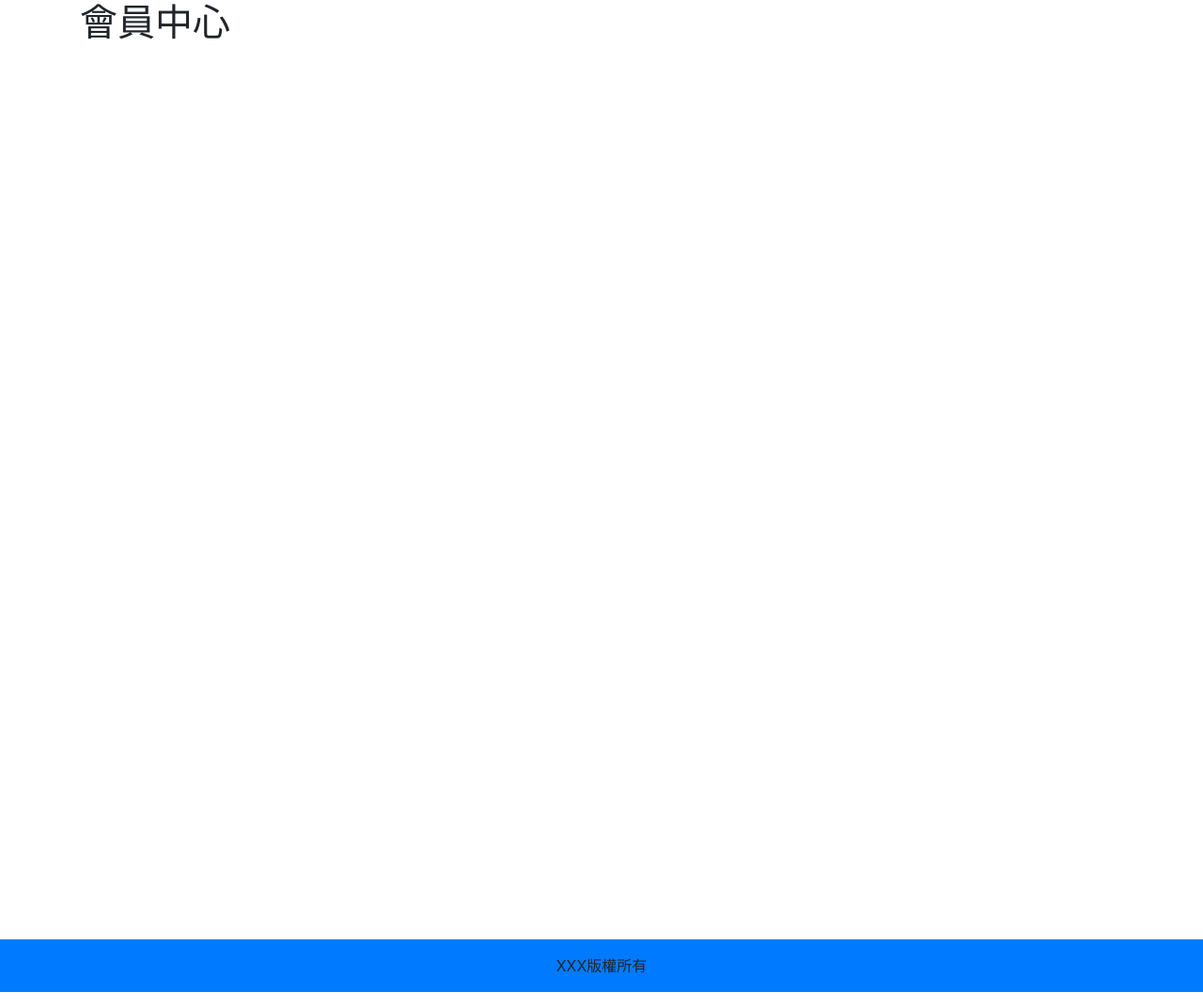
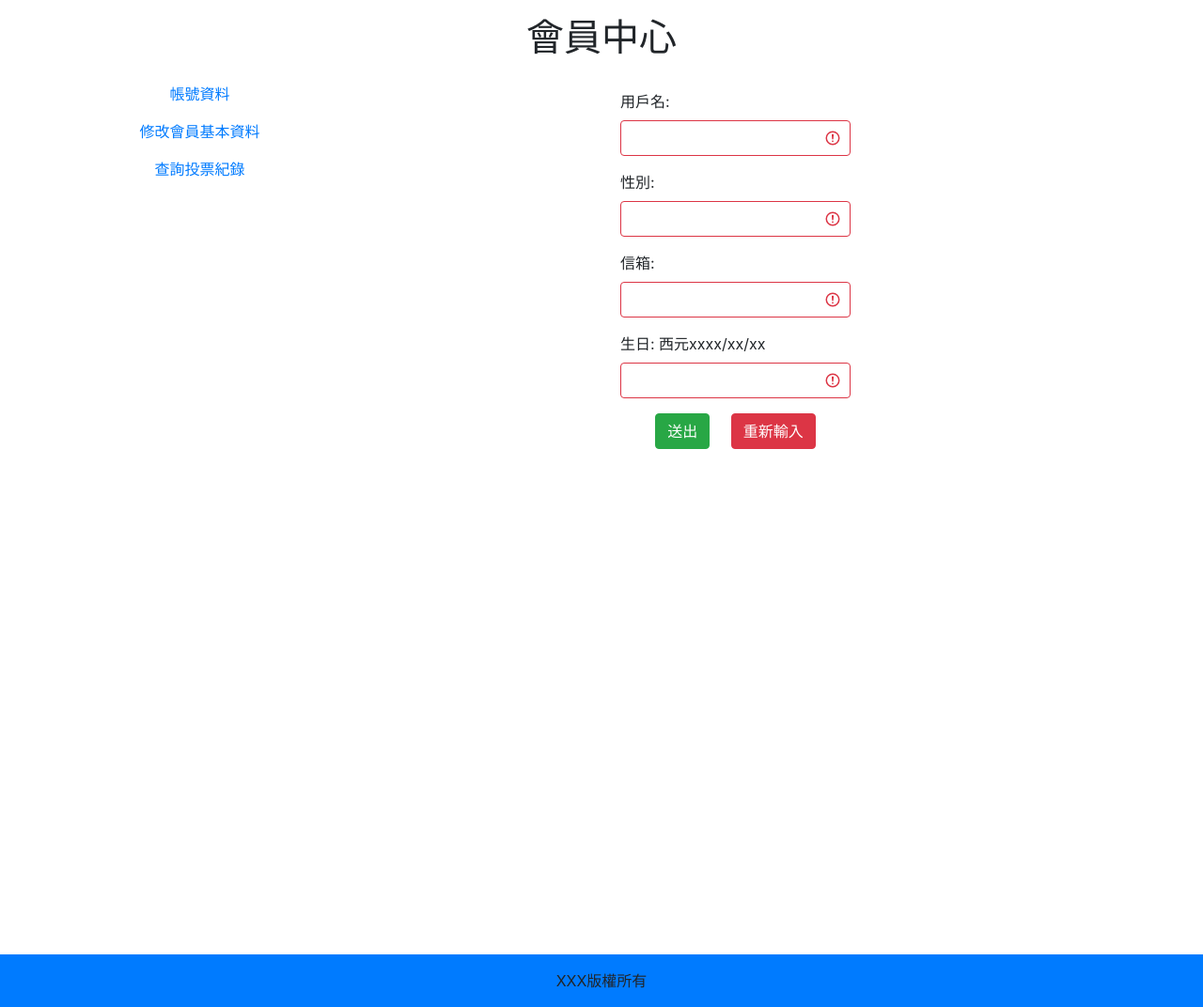
Before and after one commit to phpgogogo/my_vote, a PHP site: page /index.php?do=member in a window 1280 px wide. Shown: the part 56-1128 px from the top of the page at 94% size. Run offline with PHP 8.4, Linux system fonts and the light colour scheme; the visitor is signed in with stand-in values (Sample User, id 1); data comes from the database, SQL or seed files in the repository; data that the repository does not hold is empty.

Commit message:
完成會員基本資料修改功能

```diff
--- a/frontend/member.php
+++ b/frontend/member.php
@@ -1 +1,68 @@
-<h1>會員中心</h1>
+<h1 class="text-center mt-3">會員中心</h1>
+
+<?php
+// 非會員導回首頁
+if (!isset($_SESSION["user"])) {
+    to("../index.php");
+    exit();
+}
+$account = all("users", ["account" => $_SESSION["user"]]);
+// dd($account);
+foreach ($account as $key => $value) {
+    // dd($value);
+}
+
+?>
+
+
+<div class="row mt-3">
+    <div class="col-md-3">
+        <div class="text-center p-2">
+            <a href="">帳號資料</a>
+        </div>
+        <div class="text-center p-2">
+            <a href="">修改會員基本資料</a>
+        </div>
+        <div class="text-center p-2">
+            <a href="">查詢投票紀錄</a>
+        </div>
+    </div>
+    <div class="col-md-9">
+        <form action="./api/edit_member.php" method="post" class="was-validated">
+
+            <div class="form-group text-center mt-3 row col-12 col-md-4 mx-auto">
+                <label for="name">用戶名:</label>
+                <input class="form-control" type="text" name="name" id="name" required value="<?= $value['name']; ?>">
+                <div class="valid-feedback"></div>
+                <!-- <div class="invalid-feedback">Please fill out this field.</div> -->
+            </div>
+
+            <div class="form-group text-center row col-12 col-md-4 mx-auto">
+                <label for="gender">性別:&nbsp;&nbsp;&nbsp;</label>
+                <input class="form-control" type="text" name="gender" id="gender" required value="<?= $value['gender']; ?>">
+                <div class="valid-feedback"></div>
+                <!-- <div class="invalid-feedback">Please fill out this field.</div> -->
+            </div>
+            <div class="form-group text-center row col-12 col-md-4 mx-auto">
+                <label for="email">信箱:&nbsp;&nbsp;&nbsp;</label>
+                <input class="form-control" type="text" name="email" id="email" required value="<?= $value['email']; ?>">
+                <div class="valid-feedback"></div>
+                <!-- <div class="invalid-feedback">Please fill out this field.</div> -->
+            </div>
+            <div class="form-group text-center row col-12 col-md-4 mx-auto">
+                <label for="birthday">生日: 西元xxxx/xx/xx</label>
+                <input class="form-control" type="text" name="birthday" id="birthday" required value="<?= $value['birthday']; ?>">
+                <div class="valid-feedback"></div>
+                <!-- <div class="invalid-feedback">Please fill out this field.</div> -->
+            </div>
+            <div class="form-group text-center">
+                <input class="btn btn-success" type="submit" value="送出">
+                &nbsp;&nbsp;&nbsp;
+                <input class="btn btn-danger" type="reset" value="重新輸入">
+            </div>
+        </form>
+
+
+    </div>
+
+</div>
```
Also changed, not shown: api/edit_member.php (added, +24 -0 lines).
